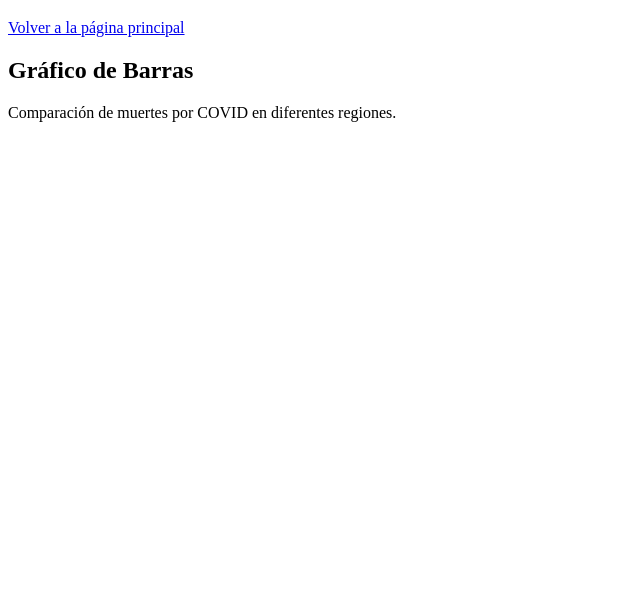
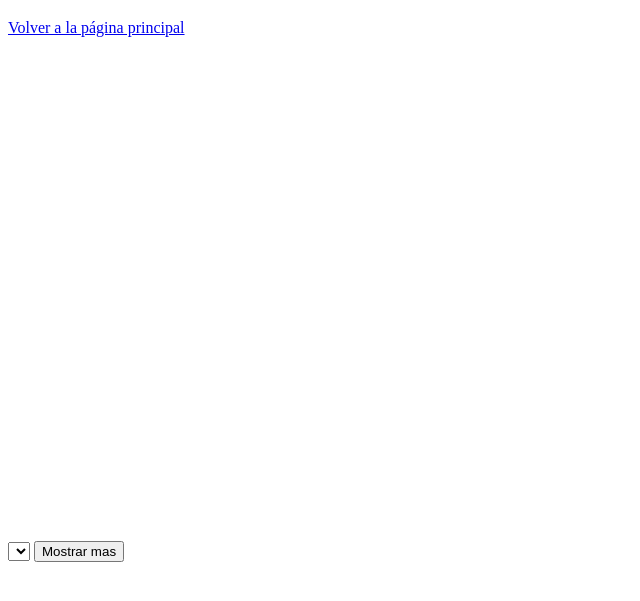
Before and after one commit to MarcusRambal/DashCo, a website: page src/bars.html in a window 1280 px wide. Shown: the part 61-662 px from the top of the page, without its empty margins (0-640 px from the left). Drawn offline with nearby package versions, Linux system fonts and the light colour scheme; no server answers.

Commit message:
Update bars.html

```diff
--- a/src/bars.html
+++ b/src/bars.html
@@ -4,6 +4,7 @@
     <meta charset="UTF-8">
     <meta name="viewport" content="width=device-width, initial-scale=1.0">
     <title>BarsGraph</title>
+    <link rel="stylesheet" href="bars.css">
 </head>
 <body>
     <header class="header" id="header">
@@ -12,11 +13,19 @@
         <!--real time button here-->
     </header>
 
-    <div class="barContainer" id="barContainer">
-        <h2>Gráfico de Barras</h2>
-        <p>Comparación de muertes por COVID en diferentes regiones.</p>
-        <div id="barChart"></div>
-    </div>
+    <div id="barChartContainer" style="width: 100%; overflow-x: auto;">
+        <svg id="barChart" height="500">
+        </svg>
+        <div id="tooltip" style="position: absolute; opacity: 0; background: #fff; border: 1px solid #ccc; padding: 5px; border-radius: 3px; pointer-events: none;"></div>
+      </div> <!-- barChartContainer -->
+
+      <select id="barYearSelector">
+        <!-- aquí se llenan los meses dinámicamente -->
+      </select>
+
+      <button id = "showMore">Mostrar mas</button>
+
+
 
     <script src="https://d3js.org/d3.v6.min.js"></script>
     <script src="bars.js"></script>
```
